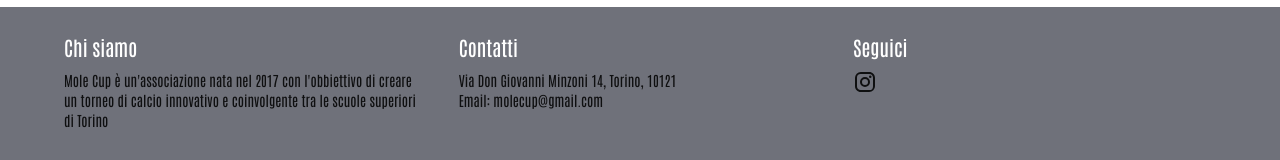
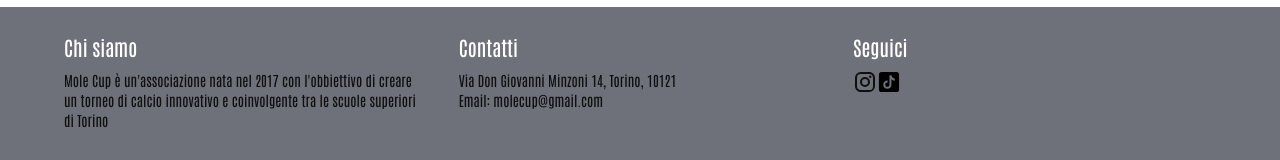
Before and after one commit to molecup/mole-frontend, a Next.js app in the folder mole-frontend/: page / in a window 1280 px wide. Shown: the part 2901-3061 px from the top of the page. Built offline with nearby package versions, Linux system fonts and the light colour scheme.

Commit message:
added tiktok link in footer

```diff
--- a/mole-frontend/src/components/footer.tsx
+++ b/mole-frontend/src/components/footer.tsx
@@ -2,8 +2,9 @@ import Container from "@mui/material/Container";
 import Typography from "@mui/material/Typography";
 import Link from "@mui/material/Link";
 import Grid from "@mui/material/Grid";
-import { Facebook, Instagram, Twitter } from "@mui/icons-material";
+import { Instagram } from "@mui/icons-material";
 import Box from "@mui/material/Box";
+import TikTokIcon from "@/components/tiktokIcon";
 
 export default function Footer() {
   return (
@@ -52,6 +53,12 @@ export default function Footer() {
             >
               <Instagram />
             </Link>
+            <Link
+              href="https://www.tiktok.com/@molecup_torino"
+              color="inherit"
+            >
+              <TikTokIcon />
+            </Link>
           </Grid>
         </Grid>
         <Box mt={5}>
--- /dev/null
+++ b/mole-frontend/src/components/tiktokIcon.tsx
@@ -0,0 +1,17 @@
+import SvgIcon from '@mui/material/SvgIcon';
+
+export default function  TikTokIcon({ color = "#000000" }) {
+    return (
+    <SvgIcon>
+        <svg
+        fill={color}
+        xmlns="http://www.w3.org/2000/svg"
+        viewBox="0 0 50 50"
+        width="100%"
+        height="100%"
+      >
+        <path d="M41,4H9C6.243,4,4,6.243,4,9v32c0,2.757,2.243,5,5,5h32c2.757,0,5-2.243,5-5V9C46,6.243,43.757,4,41,4z M37.006,22.323 c-0.227,0.021-0.457,0.035-0.69,0.035c-2.623,0-4.928-1.349-6.269-3.388c0,5.349,0,11.435,0,11.537c0,4.709-3.818,8.527-8.527,8.527 s-8.527-3.818-8.527-8.527s3.818-8.527,8.527-8.527c0.178,0,0.352,0.016,0.527,0.027v4.202c-0.175-0.021-0.347-0.053-0.527-0.053 c-2.404,0-4.352,1.948-4.352,4.352s1.948,4.352,4.352,4.352s4.527-1.894,4.527-4.298c0-0.095,0.042-19.594,0.042-19.594h4.016 c0.378,3.591,3.277,6.425,6.901,6.685V22.323z" />
+      </svg>
+    </SvgIcon>
+    );
+  };
```
